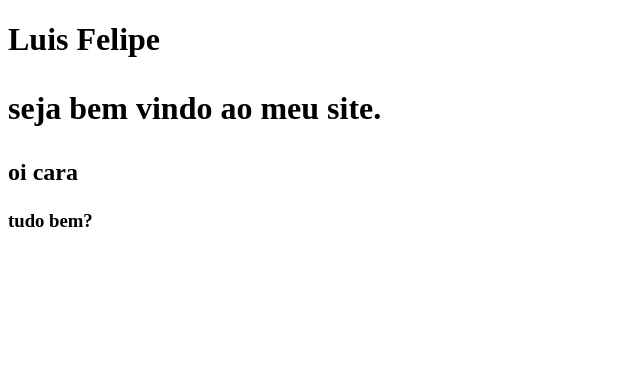
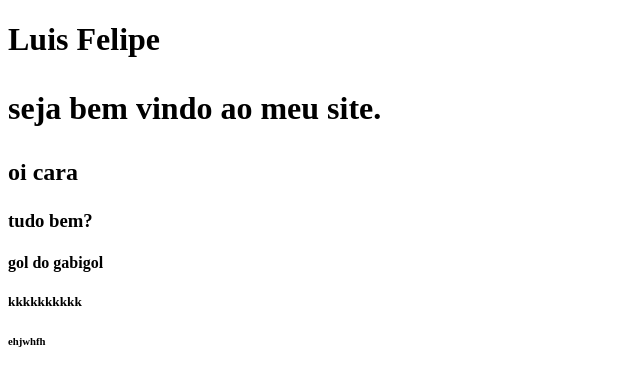
Before and after one commit to lfeliperdb/1151-luis-felipe, a plain HTML site: page ex001/index.html in a window 1280 px wide. Shown: the whole page, without its empty margins (0-640 px from the left). Drawn offline with Linux system fonts and the light colour scheme.

Commit message:
atualizei dnv

```diff
--- a/ex001/index.html
+++ b/ex001/index.html
@@ -17,6 +17,15 @@
         <h3>
             <p>tudo bem?</p>
         </h3>
+        <h4>
+            <p>gol do gabigol</p>
+        </h4>
+        <h5>
+            <p>kkkkkkkkkk</p>
+        </h5>
+        <h6>
+            <p>ehjwhfh</p>
+        </h6>
     </main>
 </body>
 </html>
```
